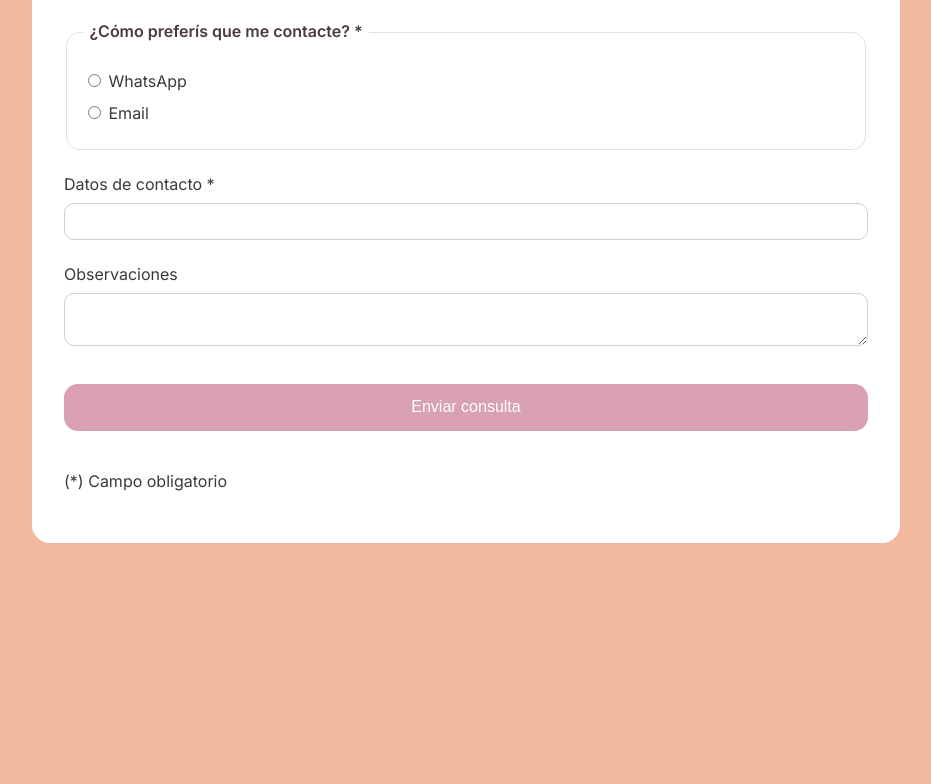
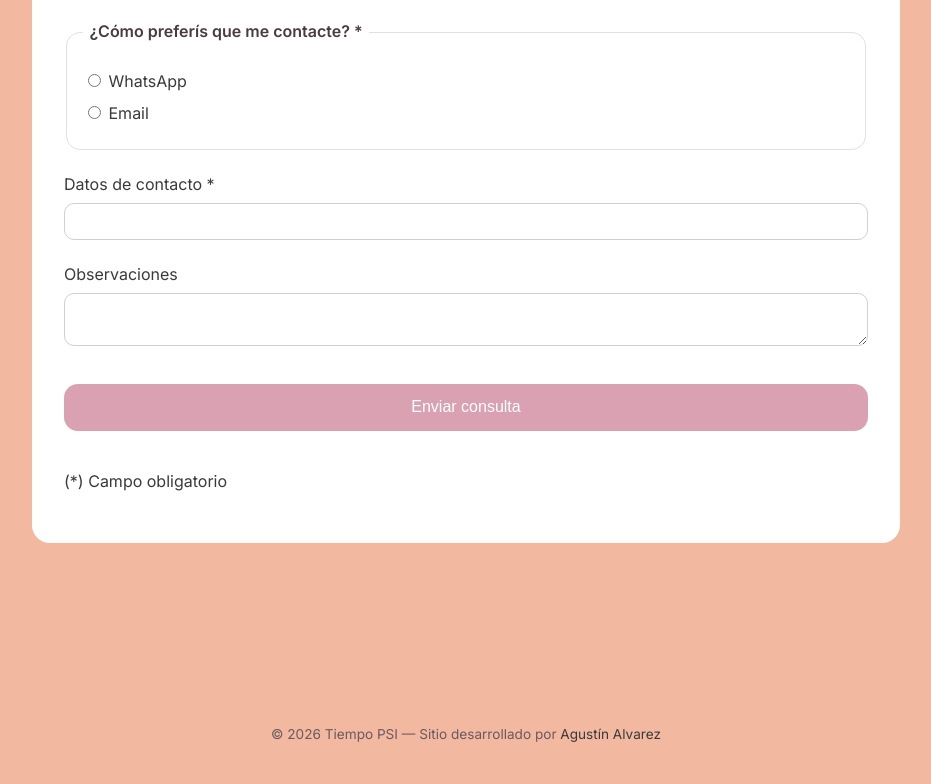
Before and after one commit to ags1805/tiempopsi, a plain HTML site: page index.html in a window 1280 px wide. Shown: the part 2033-2817 px from the top of the page, without its empty margins (174-1105 px from the left). Before the commit the page ends 2656 px from the top, so only its background shows below. Drawn offline with nearby package versions, Linux system fonts and the light colour scheme.

Commit message:
Agrego Footer
Se agregó el footer con su estilo.

```diff
--- a/index.html
+++ b/index.html
@@ -146,6 +146,13 @@
 
     </main>
 
+    <footer class="site-footer">
+        <p>
+            © 2026 Tiempo PSI — Sitio desarrollado por
+            <a href="" target="_blank">Agustín Alvarez</a>
+        </p>
+    </footer>
+
 </body>
 
 </html>
--- a/styles.css
+++ b/styles.css
@@ -317,6 +317,29 @@ button:disabled {
 }
 
 /* =========================
+   FOOTER
+========================= */
+
+.site-footer {
+  margin-top: 4rem;
+  padding: 1.5rem 1rem;
+  text-align: center;
+  font-size: 0.85rem;
+  color: #6b5a60;
+}
+
+.site-footer a {
+  color: var(--texto);
+  text-decoration: none;
+  font-weight: 500;
+}
+
+.site-footer a:hover {
+  text-decoration: underline;
+}
+
+
+/* =========================
    ANIMACIONES
 ========================= */
 
```
Also changed, not shown: recursos.html (+7 -0 lines).
